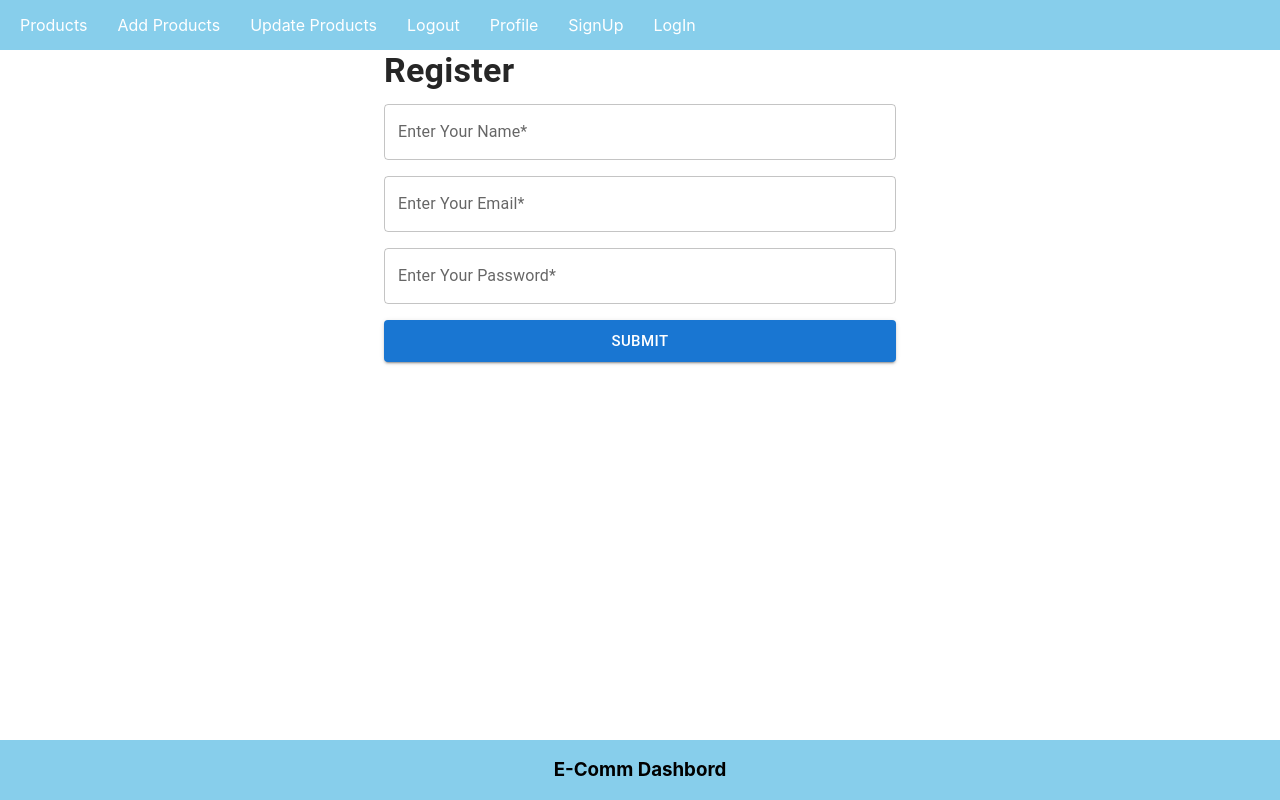
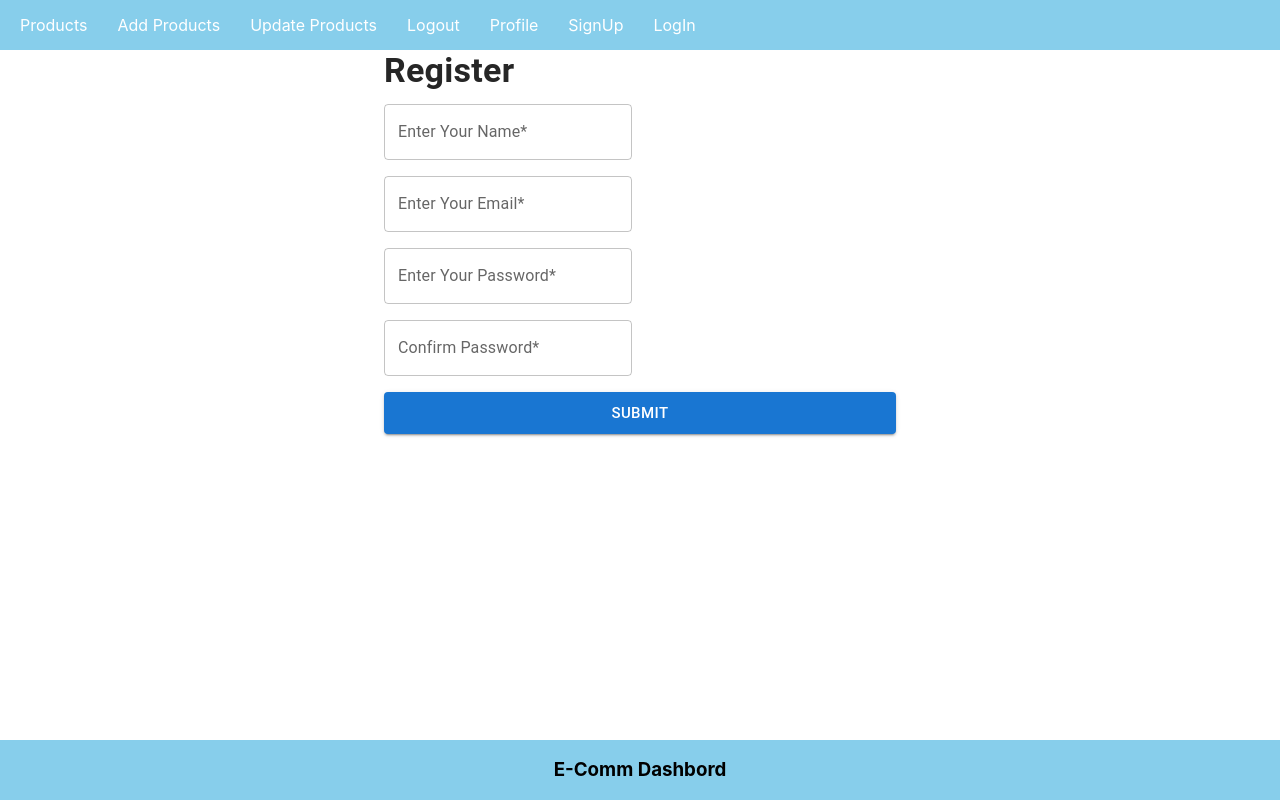
Before and after one commit to AzidoTech/full-stack-app-frontend, a React (Create React App) app: page /signup in a window 1280 px wide. Built offline with nearby package versions, Linux system fonts and the light colour scheme.

Commit message:
Formik added to both SignUp and LogIn page

```diff
--- a/src/components/LogIn.js
+++ b/src/components/LogIn.js
@@ -4,21 +4,15 @@ import { Formik, Form, Field, ErrorMessage } from "formik";
 import * as Yup from "yup";
 
 const LogIn = () => {
-  // Define Yup validation schema
   const validationSchema = Yup.object().shape({
     email: Yup.string().required("Email is required").email("Invalid email"),
-    password: Yup.string().required("Password is required"),
+    password: Yup.string()
+      .required("Password is required")
+      .matches(
+        /^(?=.*[a-z])(?=.*[A-Z])(?=.*[0-9])(?=.*[!@#\$%\^&\*])(?=.{8,})/,
+        "Must Contain 8 Characters, One Uppercase, One Lowercase, One Number and One Special Case Character"
+      ),
   });
-
-  //   const validationSchema = Yup.object().shape({
-  //     email: Yup.string().required("Email is required").email("Invalid email"),
-  //     password: Yup.string()
-  //       .required("Password is required")
-  //       .matches(
-  //         /^(?=.*[A-Z])(?=.*[a-z])(?=.*\d)(?=.*[@$!%*?&])[A-Za-z\d@$!%*?&]{8,}$/,
-  //         "Password must contain at least 8 characters, including one uppercase letter, one lowercase letter, one digit, and one special character."
-  //       ),
-  //   });
 
   const handleSubmit = async (values) => {
     console.log("Form values => ", values);
@@ -37,8 +31,6 @@ const LogIn = () => {
     } catch (error) {
       console.log(error);
     }
-
-    // Add your login logic here
   };
 
   return (
--- a/src/components/SignUp.js
+++ b/src/components/SignUp.js
@@ -1,4 +1,6 @@
 import React, { useState } from "react";
+import { Formik, Form, Field, ErrorMessage } from "formik";
+import * as Yup from "yup";
 
 import { UseState } from "react";
 import {
@@ -13,23 +15,56 @@ import {
 } from "@mui/material";
 
 const SignUp = () => {
-  const [name, setName] = useState("");
-  const [email, setEmail] = useState("");
-  const [password, setPassword] = useState("");
+  // const [name, setName] = useState("");
+  // const [email, setEmail] = useState("");
+  // const [password, setPassword] = useState("");
 
-  const handleSignUp = async () => {
-    const body = {
-      name,
-      email,
-      password,
-    };
-    console.log("body => ", body);
+  const validationSchema = Yup.object().shape({
+    name: Yup.string().required("Name is required"),
+    email: Yup.string().required("Email is required").email("Invalid email"),
+    password: Yup.string()
+      .required("Password is required")
+      .matches(
+        /^(?=.*[a-z])(?=.*[A-Z])(?=.*[0-9])(?=.*[!@#\$%\^&\*])(?=.{8,})/,
+        "Must Contain 8 Characters, One Uppercase, One Lowercase, One Number and One Special Case Character"
+      ),
+    confirmPassword: Yup.string()
+      .required("Confirm Your Password")
+      .oneOf([Yup.ref("password"), null], "Passwords must match"),
+  });
+
+  // const handleSignUp = async () => {
+  //   const body = {
+  //     name,
+  //     email,
+  //     password,
+  //   };
+  //   console.log("body => ", body);
+  //   try {
+  //     const response = await fetch("http://localhost:8080/create-user", {
+  //       // const response = await fetch("http://localhost:8080/signUp", {
+  //       method: "POST",
+  //       headers: { "content-type": "application/json" },
+  //       body: JSON.stringify(body),
+  //     });
+
+  //     response.json().then((res) => {
+  //       console.log(res.message, res.data);
+  //       alert(res.message);
+  //     });
+  //   } catch (error) {
+  //     console.log(error);
+  //   }
+  // };
+
+  const handleSubmit = async (values) => {
+    console.log("Form values => ", values);
+
     try {
       const response = await fetch("http://localhost:8080/create-user", {
-        // const response = await fetch("http://localhost:8080/signUp", {
         method: "POST",
         headers: { "content-type": "application/json" },
-        body: JSON.stringify(body),
+        body: JSON.stringify(values),
       });
 
       response.json().then((res) => {
@@ -40,7 +75,6 @@ const SignUp = () => {
       console.log(error);
     }
   };
-
   return (
     <Box className="register">
       <Typography
@@ -52,7 +86,82 @@ const SignUp = () => {
       >
         Register
       </Typography>
-      <Box>
+
+      <Formik
+        initialValues={{
+          name: "",
+          email: "",
+          password: "",
+          confirmPassword: "",
+        }}
+        validationSchema={validationSchema}
+        onSubmit={handleSubmit}
+      >
+        {({ isSubmitting }) => (
+          <Form>
+            <Stack spacing={2}>
+              <div>
+                <Field
+                  type="text"
+                  name="name"
+                  as={TextField}
+                  label="Enter Your Name*"
+                  variant="outlined"
+                />
+                <ErrorMessage name="name" component="div" className="error" />
+              </div>
+              <div>
+                <Field
+                  type="text"
+                  name="email"
+                  as={TextField}
+                  label="Enter Your Email*"
+                  variant="outlined"
+                />
+                <ErrorMessage name="email" component="div" className="error" />
+              </div>
+              <div>
+                <Field
+                  type="password"
+                  name="password"
+                  as={TextField}
+                  label="Enter Your Password*"
+                  variant="outlined"
+                />
+                <ErrorMessage
+                  name="password"
+                  component="div"
+                  className="error"
+                />
+              </div>
+              <div>
+                <Field
+                  type="confirmPassword"
+                  name="confirmPassword"
+                  as={TextField}
+                  label="Confirm Password*"
+                  variant="outlined"
+                />
+                <ErrorMessage
+                  name="confirmPassword"
+                  component="div"
+                  className="error"
+                />
+              </div>
+              <Button
+                type="submit"
+                variant="contained"
+                size="large"
+                disabled={isSubmitting}
+              >
+                {isSubmitting ? "Submitting..." : "Submit"}
+              </Button>
+            </Stack>
+          </Form>
+        )}
+      </Formik>
+
+      {/* <Box>
         <Stack spacing={2}>
           <TextField
             label="Enter Your Name*"
@@ -76,7 +185,7 @@ const SignUp = () => {
             Submit
           </Button>
         </Stack>
-      </Box>
+      </Box> */}
     </Box>
   );
 };
```
Also changed, not shown: src/validation/validationSchema.js (added).
